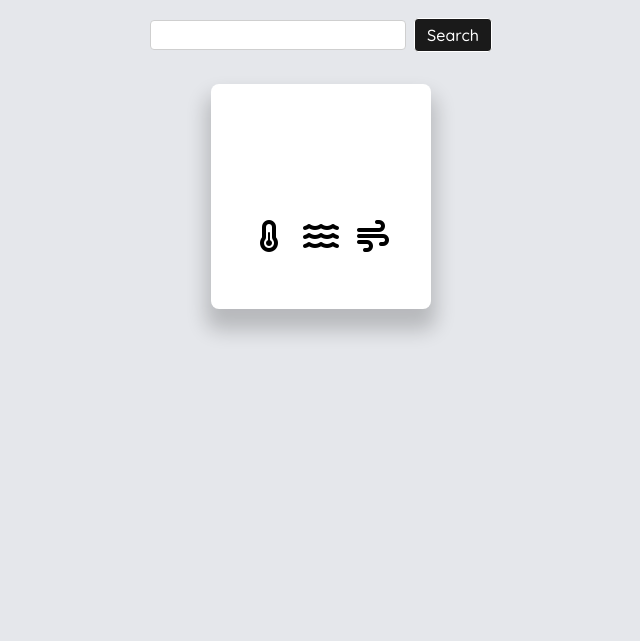
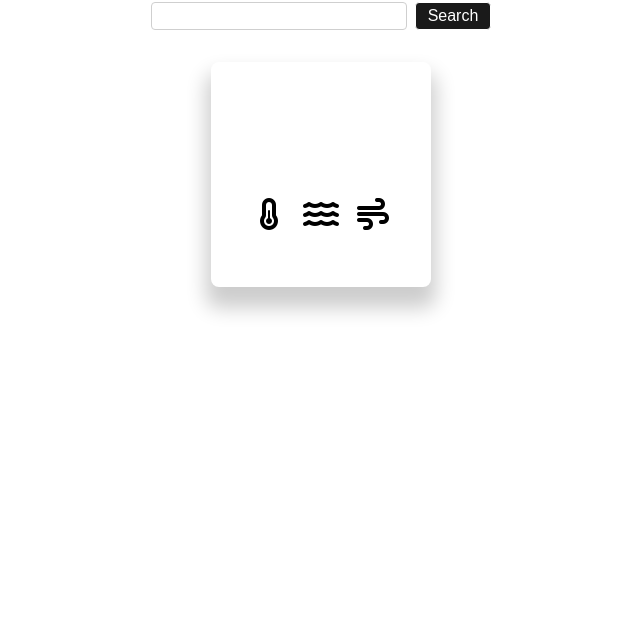
Before and after one commit to stolomeo/weather-app, a website built with webpack: page dist/index.html in a window 1280 px wide. Shown: the part 102-743 px from the top of the page, without its empty margins (319-959 px from the left). Built offline with nearby package versions, Linux system fonts and the light colour scheme; a web font is replaced by a local one.

Commit message:
Clean up reset

```diff
--- a/src/styles.css
+++ b/src/styles.css
@@ -2,63 +2,31 @@
 @import url("https://fonts.googleapis.com/css2?family=Rubik+Microbe&display=swap");
 @import url("https://fonts.googleapis.com/css2?family=Montserrat:wght@600&display=swap");
 
-/* Box sizing rules */
-*,
-*::before,
-*::after {
+html {
   box-sizing: border-box;
+  font-size: 16px;
 }
 
-/* Remove default margin */
+*,
+*:before,
+*:after {
+  box-sizing: inherit;
+}
+
 body,
 h1,
+h2,
 h3 {
   margin: 0;
+  padding: 0;
+  font-weight: normal;
 }
 
-/* Set core body defaults */
-body {
-  background-color: #e5e7eb;
-  min-height: 100vh;
-  text-rendering: optimizeSpeed;
-  line-height: 1.5;
+img {
+  max-width: 100%;
+  height: auto;
 }
 
-/* A elements that don't have a class get default styles */
-a:not([class]) {
-  text-decoration-skip-ink: auto;
-}
-
-/* Make images easier to work with */
-img,
-picture {
-  max-width: 100%;
-  display: block;
-}
-
-/* Inherit fonts for inputs and buttons */
-input,
-button,
-textarea,
-select {
-  font: inherit;
-}
-
-/* Remove all animations, transitions and smooth scroll for people that prefer not to see them */
-@media (prefers-reduced-motion: reduce) {
-  html:focus-within {
-    scroll-behavior: auto;
-  }
-
-  *,
-  *::before,
-  *::after {
-    animation-duration: 0.01ms !important;
-    animation-iteration-count: 1 !important;
-    transition-duration: 0.01ms !important;
-    scroll-behavior: auto !important;
-  }
-}
 .container {
   font-family: "Quicksand", sans-serif;
   width: 50%;
```
